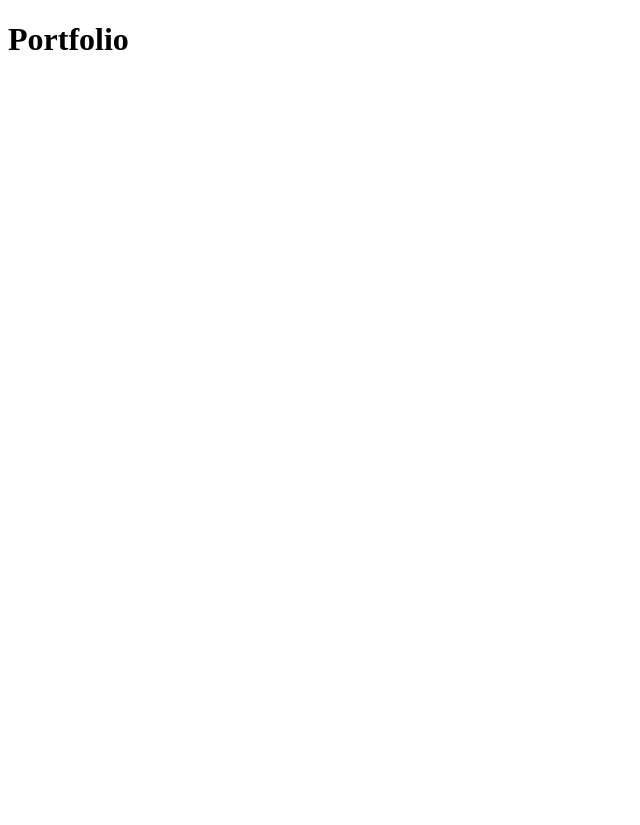
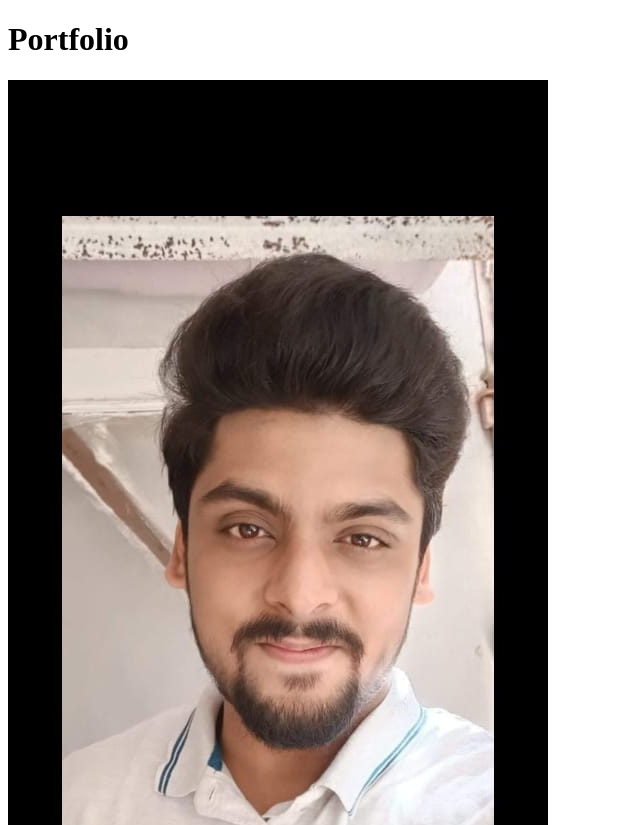
Before and after one commit to KhalidHasanSid/learning-frontend-development, a plain HTML site: page html and css/portfolio/index.html in a window 1280 px wide. Shown: the top 825 px of the page, without its empty margins (0-640 px from the left). Before the commit the page ends 800 px from the top, so only its background shows below. Drawn offline with Linux system fonts and the light colour scheme; files whose address does not match are found by name.

Commit message:
my second commit

```diff
--- a/html and css/portfolio/index.html
+++ b/html and css/portfolio/index.html
@@ -8,5 +8,6 @@
 </head>
 <body>
     <h1>Portfolio</h1>
+    <img src="C:\Users\khalid hasan\Desktop\frontend development\html and css\portfolio\my pic2.jpeg" alt="my pic ">
 </body>
 </html>
```
Also changed, not shown: html and css/portfolio/my pic2.jpeg (added).
